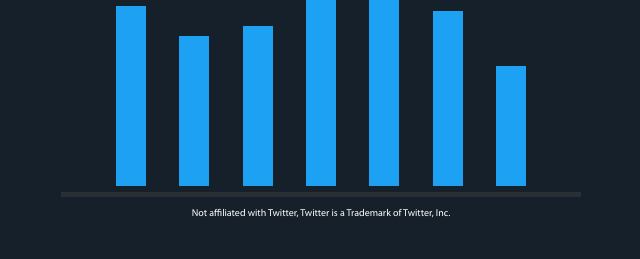
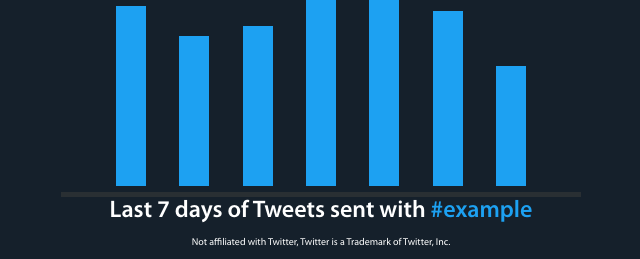
Before and after one commit to TriggerhappyJ/Twitter-Stat-Tracker, a Flask app: template templates/index.html in a window 1280 px wide. Shown: the part 906-1165 px from the top of the page, without its empty margins (319-959 px from the left). Before the commit the page ends 1124 px from the top, so only its background shows below. Run offline with Flask 2, Linux system fonts and the light colour scheme; the template is opened without the code that fills it, so the values that code supplies are empty.

Commit message:
Added text for graph

```diff
--- a/templates/index.html
+++ b/templates/index.html
@@ -62,6 +62,7 @@
         <span class="graphBar" style="height: 175px"></span>
         <span class="graphBar" style="height: 120px"></span>
     </div>
+    <h4>Last 7 days of Tweets sent with <span class="blue">#example</span></h4>
     <p>Not affiliated with Twitter, Twitter is a Trademark of Twitter, Inc.</p>
 
 </div>
```
